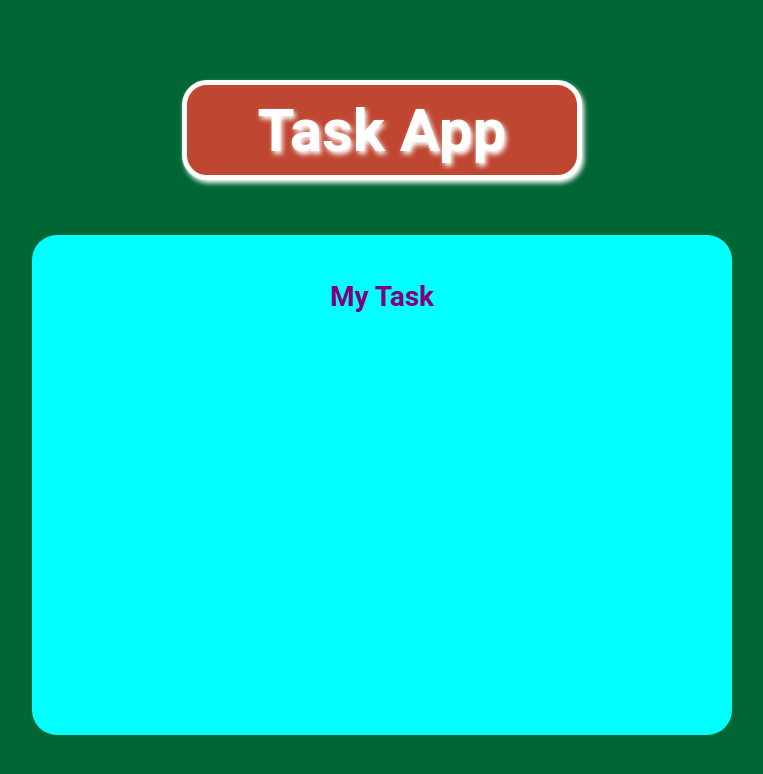
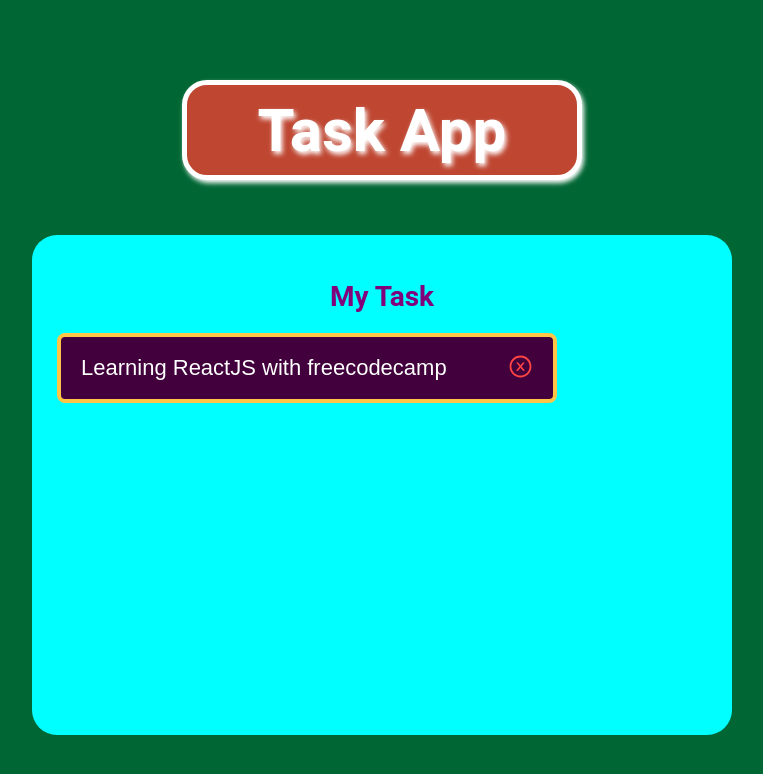
Before and after one commit to VictorRuedaM/task-app, a React (Create React App) app: page / in a window 1280 px wide. Shown: the top 774 px of the page, without its empty margins (258-1021 px from the left). Built offline with nearby package versions, Linux system fonts and the light colour scheme.

Commit message:
The component Task and react-icons  was added

```diff
--- a/package.json
+++ b/package.json
@@ -8,6 +8,7 @@
     "@testing-library/user-event": "^13.5.0",
     "react": "^18.2.0",
     "react-dom": "^18.2.0",
+    "react-icons": "^4.7.1",
     "react-scripts": "5.0.1",
     "web-vitals": "^2.1.4"
   },
--- /dev/null
+++ b/src/components/Task/Task.jsx
@@ -0,0 +1,20 @@
+import React from 'react';
+import '../../css/Task.css';
+import {AiOutlineCloseCircle} from 'react-icons/ai';
+
+function Task({text}) {
+
+
+  return (
+    <div className='task-container'>
+      <div className='task-text'>
+        {text}
+      </div>
+      <div className='container-icons'>
+        <AiOutlineCloseCircle className='task-icon'/>
+      </div>
+    </div>
+  )
+}
+
+export default Task;
--- a/src/components/TaskList/TaskList.jsx
+++ b/src/components/TaskList/TaskList.jsx
@@ -1,11 +1,13 @@
 import React from 'react'
 import '../../css/TaskList.css'
+import Task from '../Task/Task';
 
 function TaskList() {
 
   return (
     <div className='main-list'>
       <h1>My Task</h1>
+      <Task text={'Learning ReactJS with freecodecamp'}/>
 
     </div>
   )
--- /dev/null
+++ b/src/css/Task.css
@@ -0,0 +1,30 @@
+.task-container {
+  width: 500px;
+  min-height: 70px;
+  background-color: #42003d;
+  margin: 5px 0;
+  padding: 8px 15px 8px 20px;
+  display: flex;
+  justify-content: space-between;
+  align-items: center;
+  border-radius: 8px;
+  border: 4px solid #ffc547;
+  cursor: pointer;
+}
+
+.task-text {
+  width: 100%;
+  height: 100%;
+  font-size: 22px;
+  display: flex;
+  align-items: center;
+  overflow-wrap: anywhere;
+}
+
+.task-icon {
+  width: 25px;
+  height: 25px;
+  margin: 5px;
+  color: #ff4444;
+
+}
```
Also changed, not shown: 1 other file (tests, documents, lock files or other folders).
